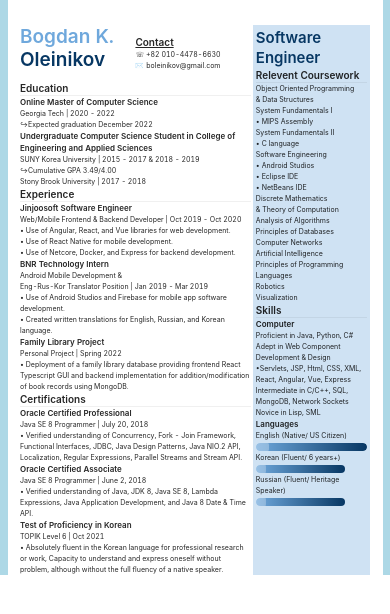
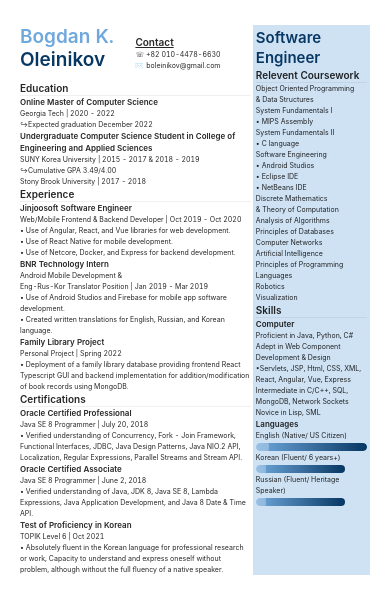
Before and after one commit to bowdawn/oleinikov-resume, a React (Create React App) app: page / in a window 390 px wide. Shown: the top 614 px of the page. Built offline with nearby package versions, Linux system fonts and the light colour scheme.

Commit message:
update mobile version

```diff
--- a/src/App.css
+++ b/src/App.css
@@ -47,7 +47,7 @@
 
 @media only screen and (max-width: 750px) {
   .App {
-    background-color: lightblue;
+    background-color: white ;
     zoom: 0.5;
   }
 }
```
